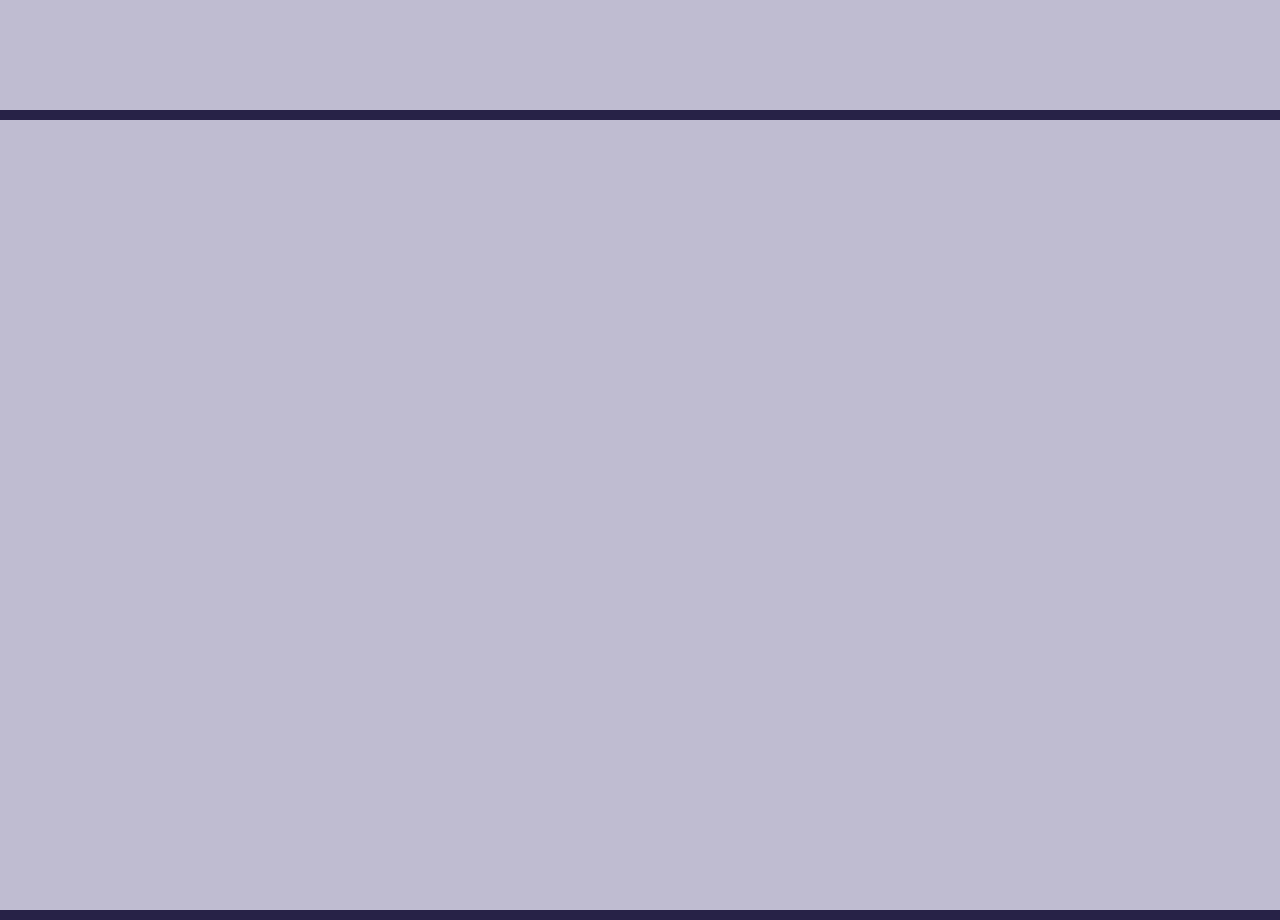
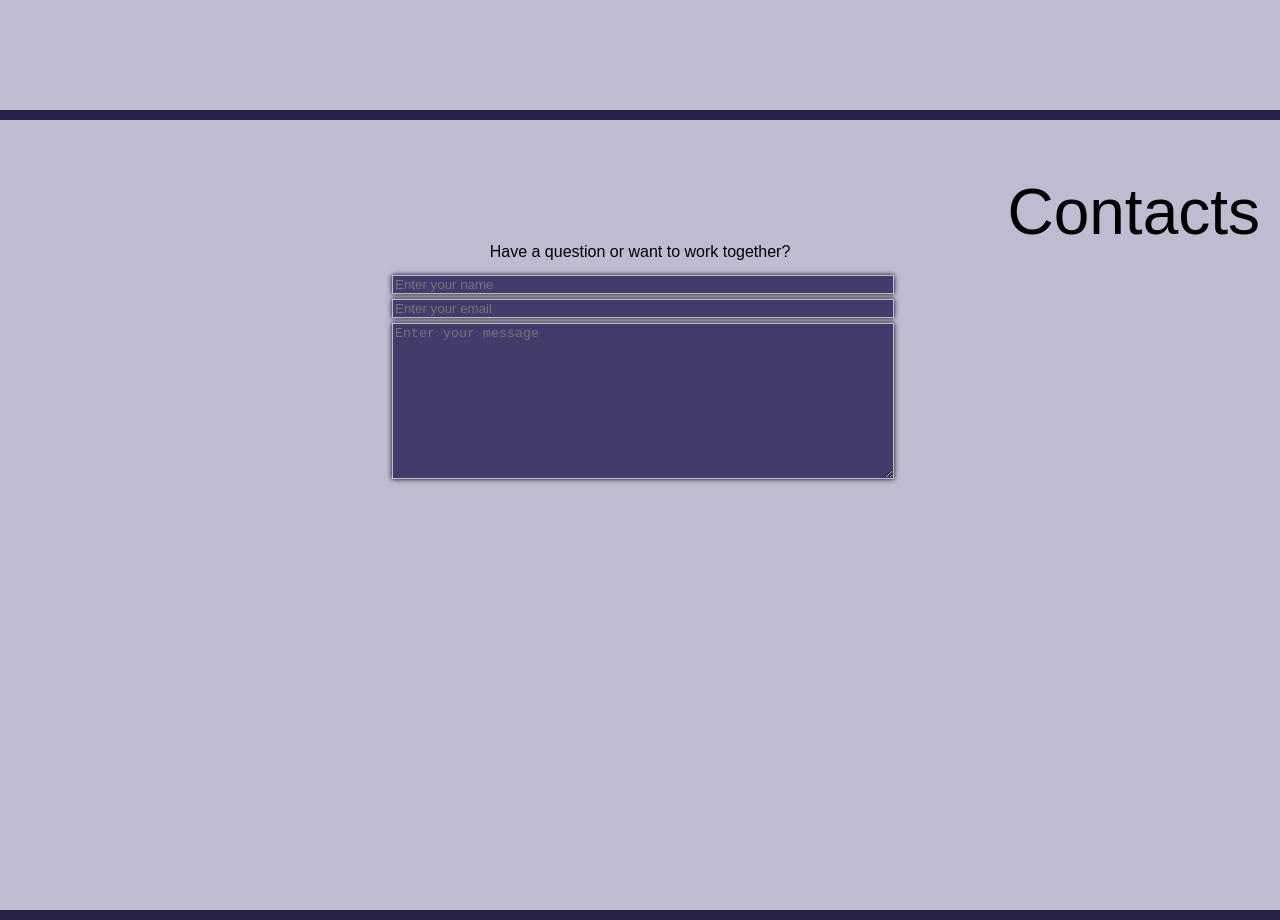
Before and after one commit to alexgrabko1992/portfolio, a plain HTML site: page index.html in a window 1280 px wide. Shown: the part 2340-3260 px from the top of the page. Drawn offline with nearby package versions, Linux system fonts and the light colour scheme; a web font is replaced by a local one.

Commit message:
seventh commit

```diff
--- a/index.html
+++ b/index.html
@@ -124,6 +124,27 @@
         </div>
       </main>
     </div>
-    <div class="container" id="contacts"></div>
+    <div class="container" id="contacts">
+      <main>
+        <h2>Contacts</h2>
+        <div class="contacts">
+          <p>Have a question or want to work together?</p>
+          <form action="get">
+            <label for="name"></label>
+            <input type="text" placeholder="Enter your name" /><br />
+            <label for="email"></label>
+            <input type="text" placeholder="Enter your email" /><br />
+            <label for="message"></label>
+            <textarea
+              name="message"
+              id="message"
+              cols="30"
+              rows="10"
+              placeholder="Enter your message"
+            ></textarea>
+          </form>
+        </div>
+      </main>
+    </div>
   </body>
 </html>
--- a/style.css
+++ b/style.css
@@ -275,3 +275,38 @@ h2 {
 .card p {
   color: #000;
 }
+
+#contacts main {
+  text-align: right;
+}
+
+#contacts form {
+  text-align: center;
+  display: block;
+  width: 40%;
+  margin: 15px auto;
+}
+
+#contacts p {
+  text-align: center;
+}
+
+#contacts input,
+#contacts textarea {
+  width: 100%;
+  margin-bottom: 5px;
+  background-color: #423b6b;
+  border: 1px solid #bfbcd1;
+  box-shadow: 0 0 5px black;
+  /* 272247 */
+}
+
+
+/* Стилизация placeholder */
+
+:focus::-webkit-input-placeholder {color: transparent}
+:focus::-moz-placeholder          {color: transparent}
+:focus:-moz-placeholder           {color: transparent}
+:focus:-ms-input-placeholder      {color: transparent}
+
+/* ---------------------------------------------------- /*
```
